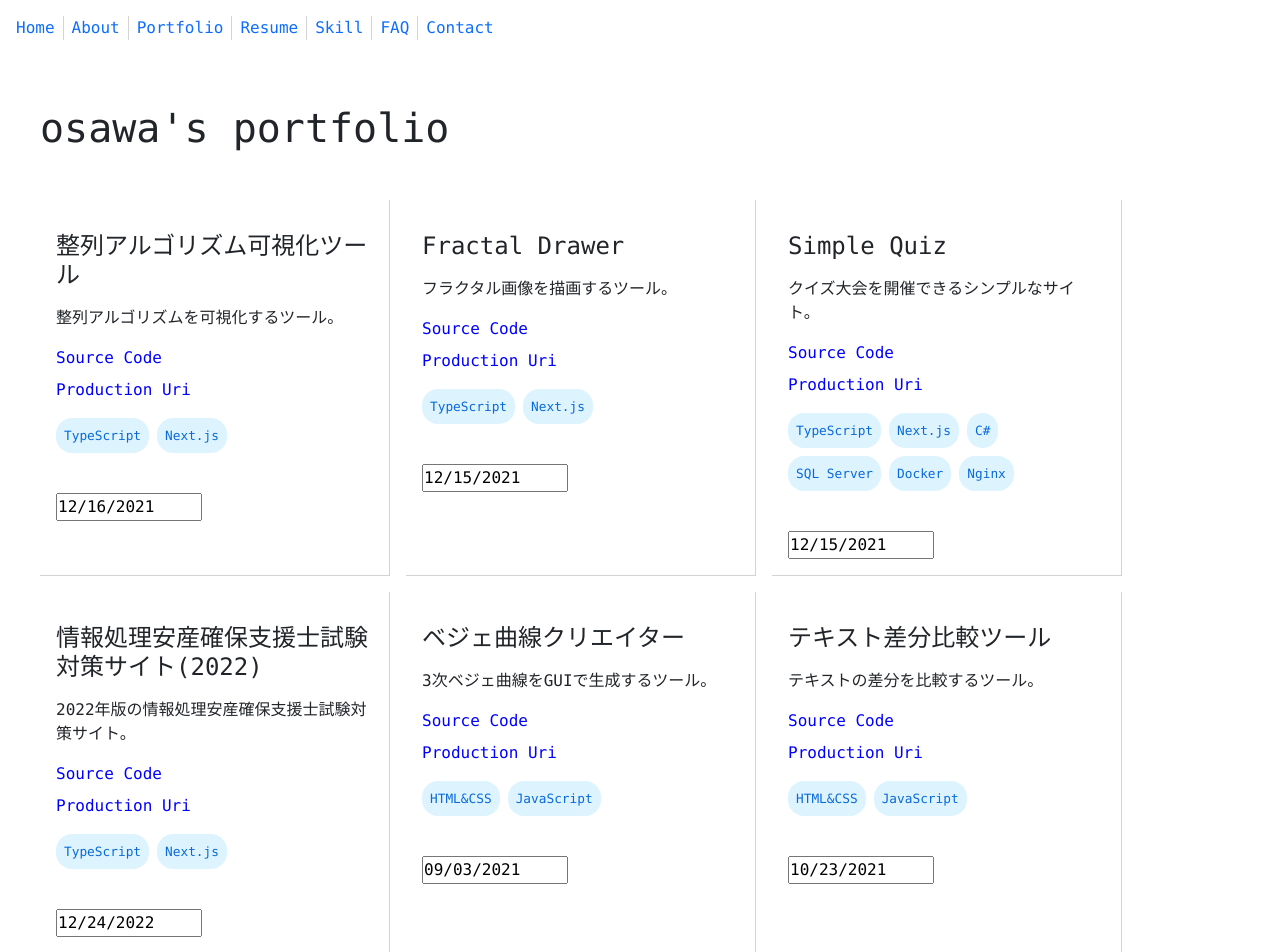
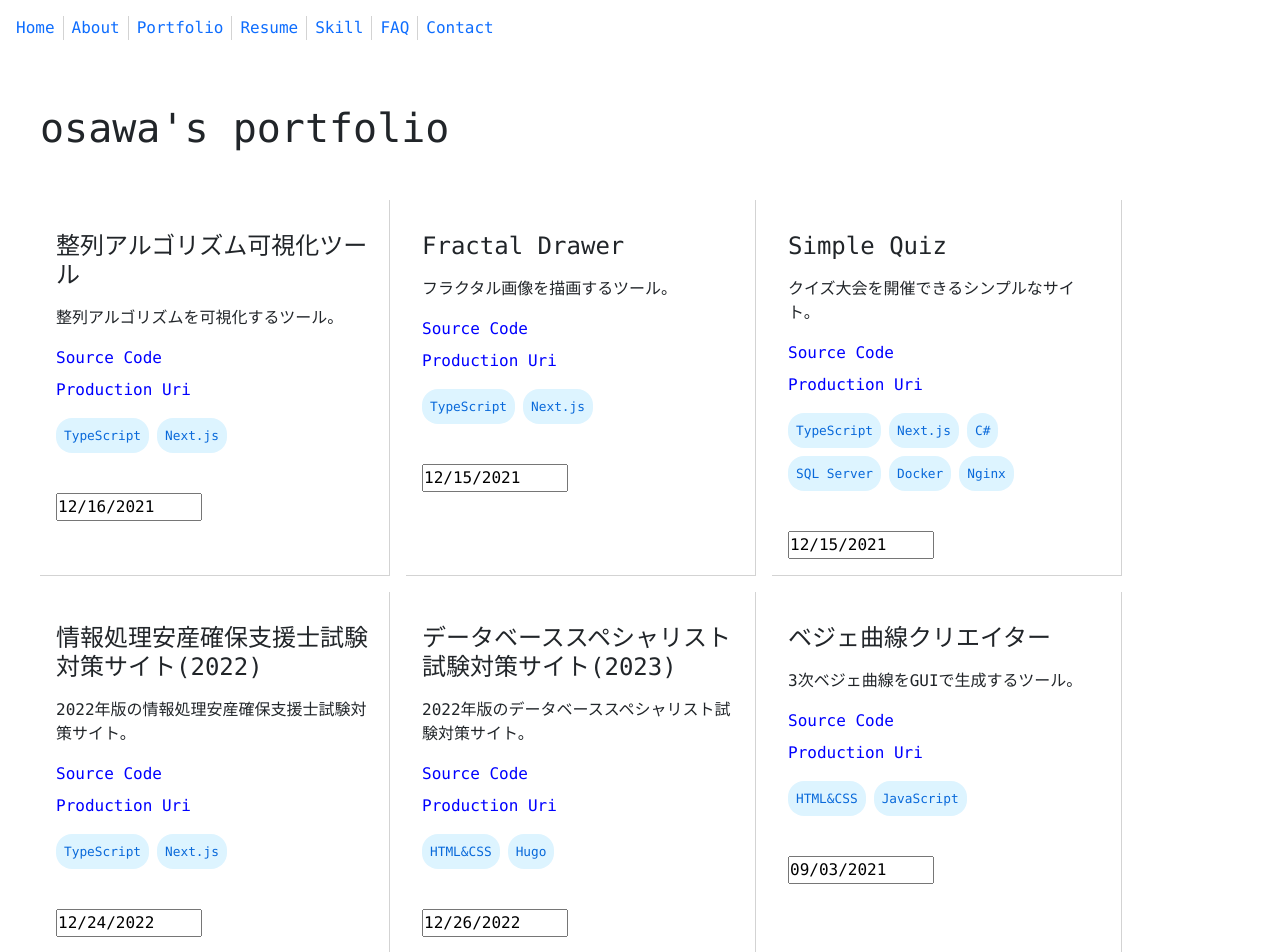
Before and after one commit to osawa-koki/osawa-koki, a Next.js app in the folder portfolio/: page /portfolio in a window 1280 px wide. Shown: the top 952 px of the page. Built offline with nearby package versions, Linux system fonts and the light colour scheme.

Commit message:
ポートフォリオ追加した。

```diff
--- a/portfolio/data/portfolio.ts
+++ b/portfolio/data/portfolio.ts
@@ -196,6 +196,15 @@ const portfolio: Portfolio[] = [
     tech_used: ["VBA"],
     recommend: 2,
   },
+  {
+    name: "データベーススペシャリスト試験対策サイト(2023)",
+    description: "2022年版のデータベーススペシャリスト試験対策サイト。",
+    repo_url: "https://github.com/osawa-koki/DB2023",
+    production_url: "https://osawa-koki.github.io/DB2023/",
+    created_at: new Date("2022-12-26"),
+    tech_used: ["HTML&CSS", "Hugo"],
+    recommend: 4,
+  },
 ];
 
 export default portfolio.sort((a, b) => b.recommend - a.recommend);
```
